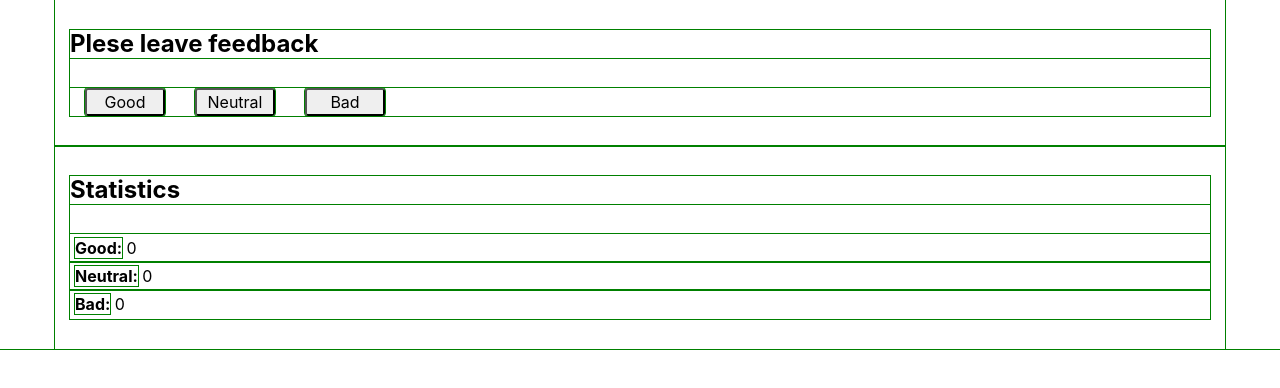
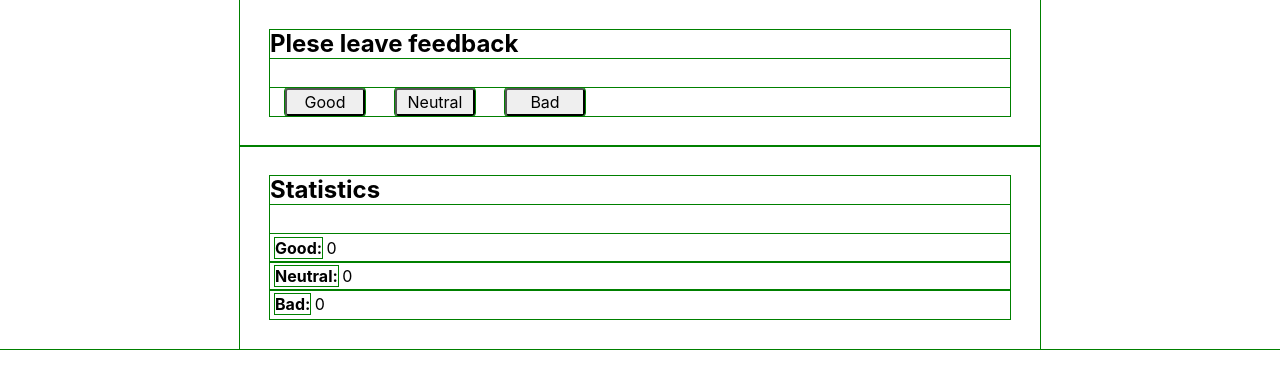
Before and after one commit to luminousnow/goit-react-hw-02-feedback, a React (Create React App) app: page / in a window 1280 px wide. Shown: the top 388 px of the page. Built offline with nearby package versions, Linux system fonts and the light colour scheme.

Commit message:
прибирає зайвістилі

```diff
--- a/src/components/Container/Container.module.css
+++ b/src/components/Container/Container.module.css
@@ -1,30 +1,7 @@
 .container {
   margin: 0 auto;
-  padding-top: 30px;
-  padding-bottom: 30px;
+  padding: 30px;
+
+  max-width: 800px;
+  min-width: 390px;
 }
-
-@media screen and (min-width: 320px) {
-  .container {
-    max-width: 320px;
-    padding-left: 30px;
-    padding-right: 30px;
-  }
-}
-
-@media screen and (min-width: 768px) {
-  .container {
-    max-width: 768px;
-    padding-left: 40px;
-    padding-right: 40px;
-  }
-}
-
-@media screen and (min-width: 1170px) {
-  .container {
-    width: 1170px;
-    max-width: 1170px;
-    padding-left: 15px;
-    padding-right: 15px;
-  }
-}
```
